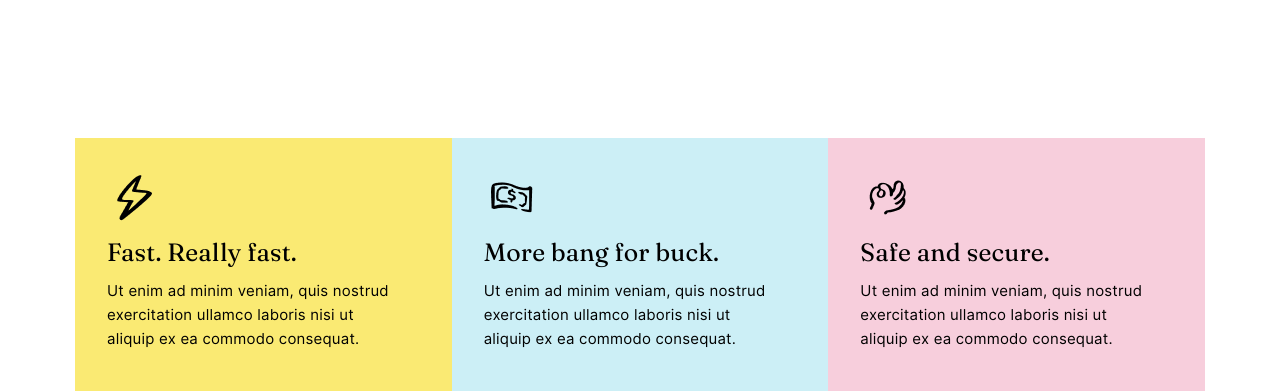
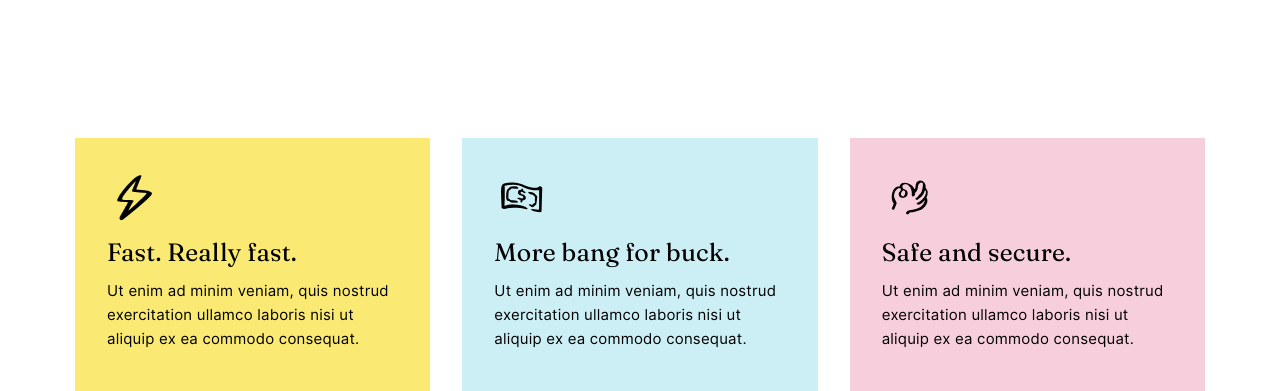
Before and after one commit to gagarka51/WHIRL, a plain HTML site: page index.html in a window 1280 px wide. Shown: the part 830-1221 px from the top of the page. Drawn offline with Linux system fonts and the light colour scheme.

Commit message:
end add style of properties block

```diff
--- a/assets/css/style.css
+++ b/assets/css/style.css
@@ -111,6 +111,7 @@ h1 {
 }
 .properties-block {
     display: flex;
+    column-gap: 32px;
 }
 .property-block {
     width: 355px;
```
